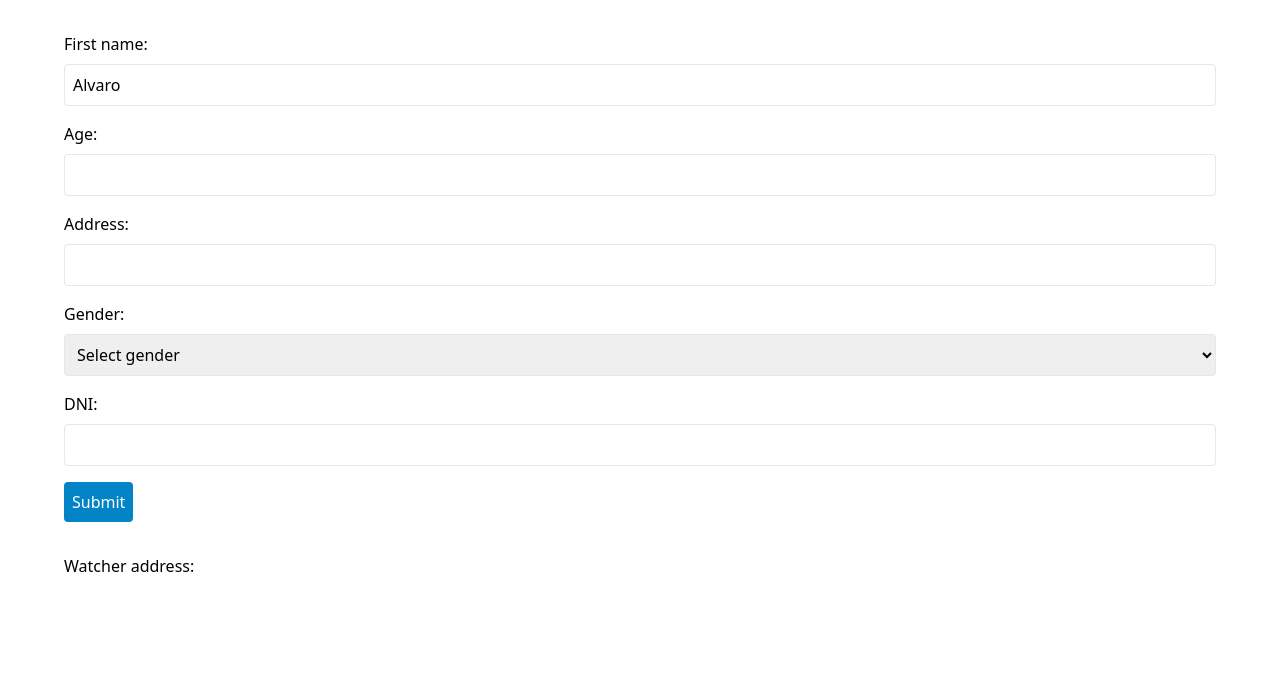
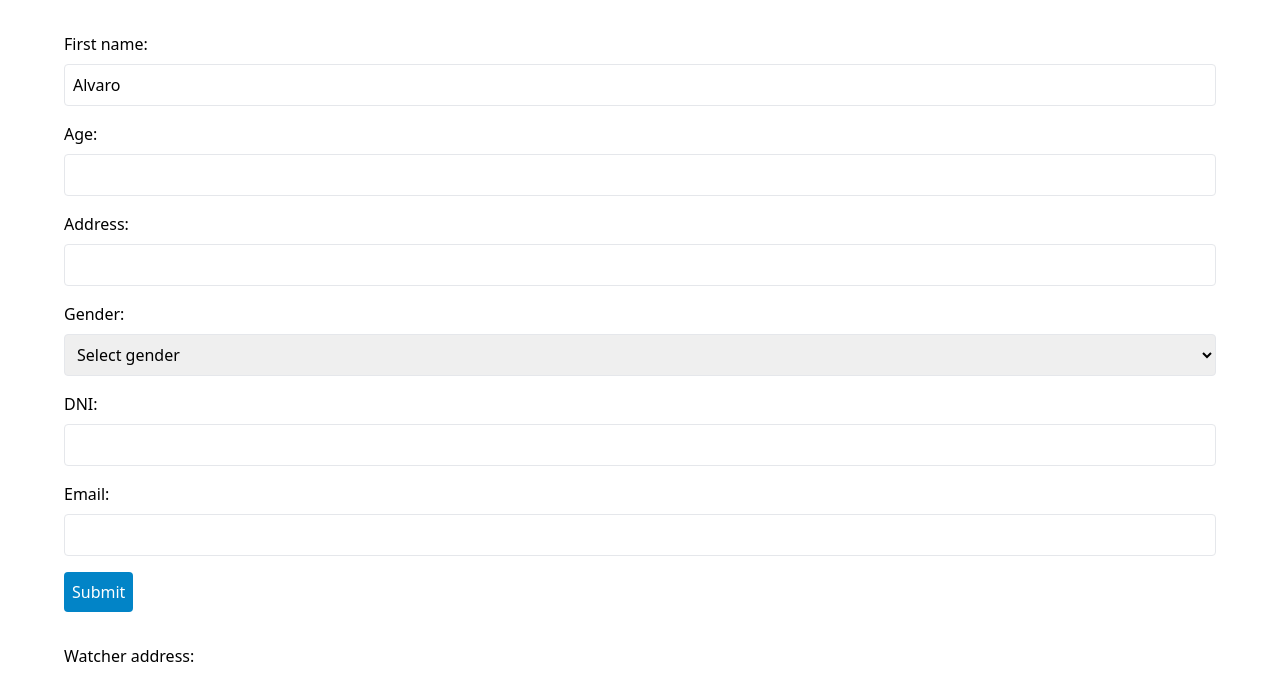
Before and after one commit to aguirrealvaro/hook-form-zod, a React (Vite) app: page / in a window 1280 px wide. Shown: the top 700 px of the page. Built offline with nearby package versions, Linux system fonts and the light colour scheme.

Commit message:
Add email with pattern

```diff
--- a/src/components/form.tsx
+++ b/src/components/form.tsx
@@ -8,6 +8,7 @@ type Fields = {
   address: number;
   gender: "male" | "female";
   dni: number;
+  email: string;
 };
 
 const Form: FunctionComponent = () => {
@@ -21,8 +22,6 @@ const Form: FunctionComponent = () => {
     // eslint-disable-next-line no-console
     console.log(data);
   };
-
-  console.log(errors);
 
   const address = watch("address");
 
@@ -73,6 +72,17 @@ const Form: FunctionComponent = () => {
           />
           {errors.dni && <span className="text-red-500">{errors.dni.message}</span>}
         </div>
+        <div className="mb-4 flex flex-col gap-2">
+          <label htmlFor="email">Email:</label>
+          <Input
+            id="email"
+            {...register("email", {
+              required: { value: true, message: "Required field" },
+              pattern: { value: /^[^\s@]+@[^\s@]+\.[^\s@]+$/, message: "Mail invalido" },
+            })}
+          />
+          {errors.email && <span className="text-red-500">{errors.email.message}</span>}
+        </div>
         <button type="submit" className="rounded bg-sky-600 p-2 text-white">
           Submit
         </button>
```
